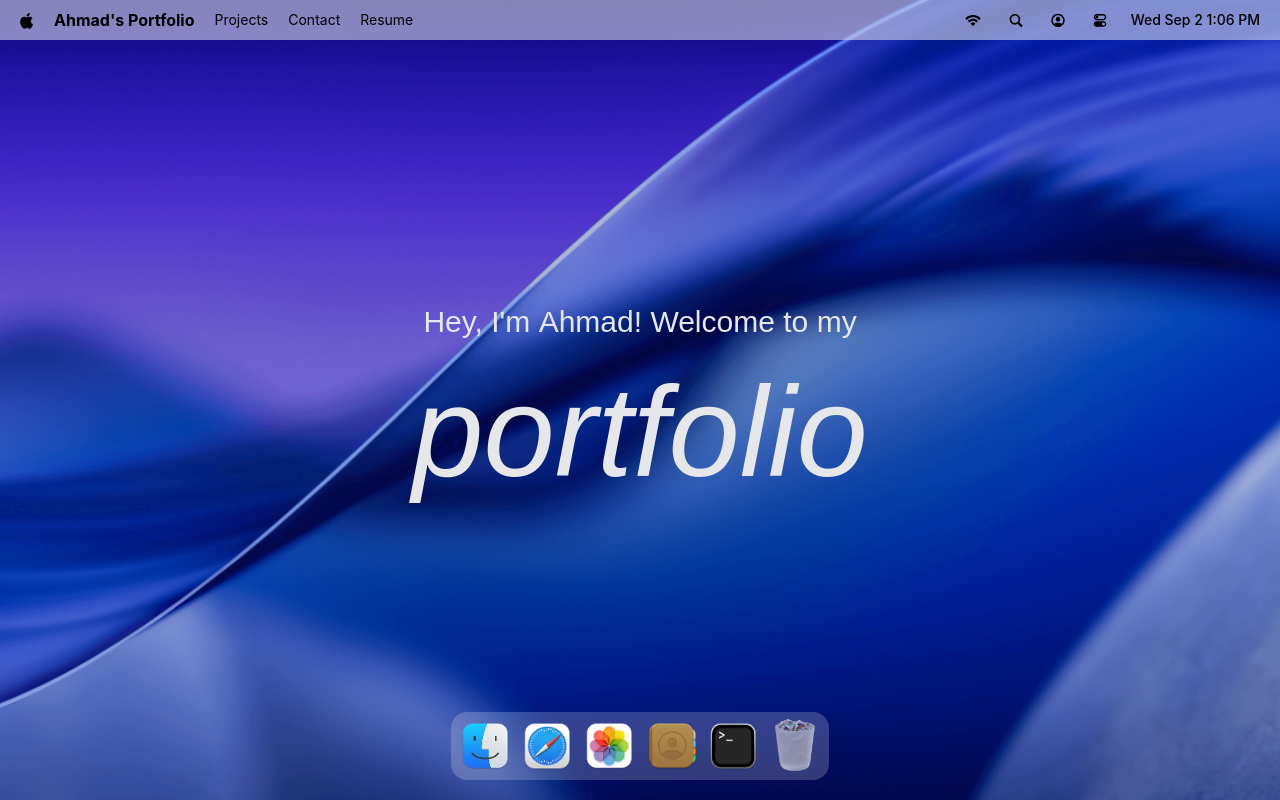
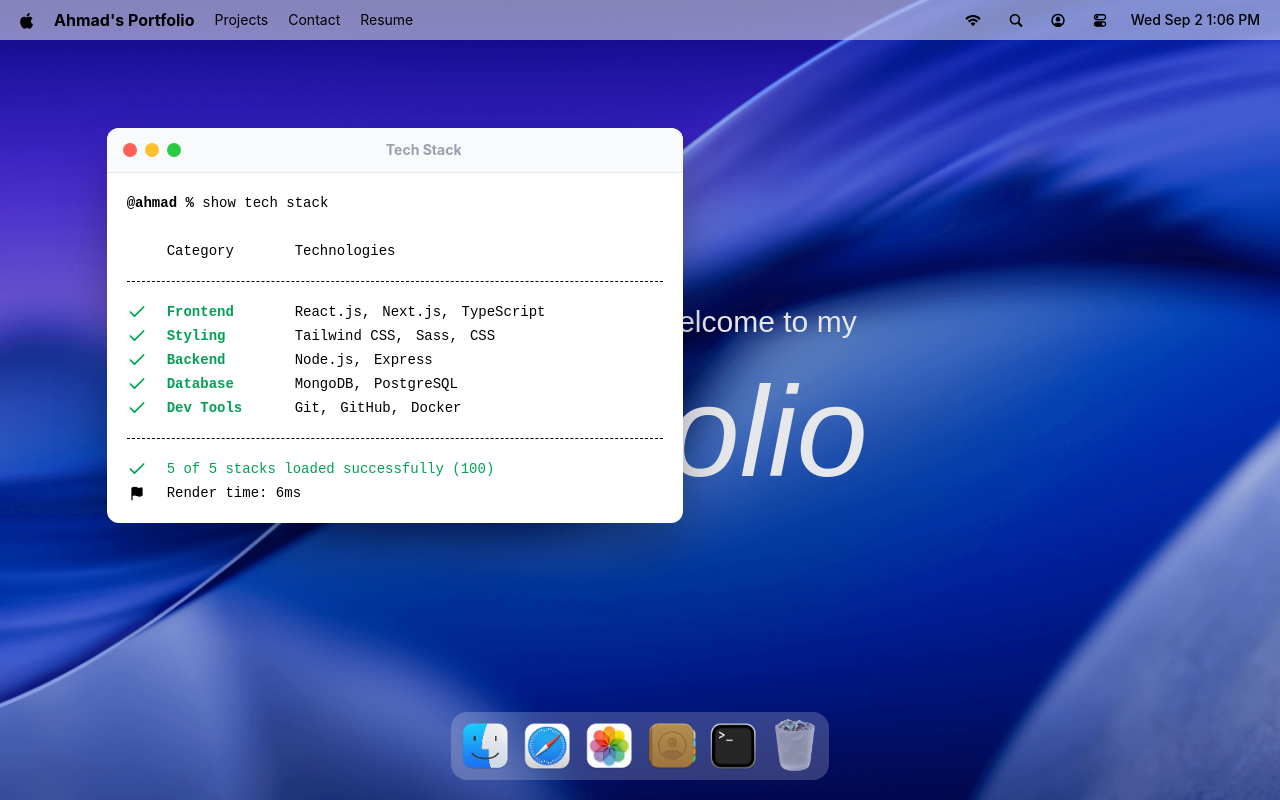
Before and after one commit to AhmadAli-68/MacOS-Style-Portfolio, a React (Vite) app: page / in a window 1280 px wide. Both pictures are taken after a click on the button 733 px from the left and 746 px from the top of the page. Built offline with nearby package versions, Linux system fonts and the light colour scheme; a web font is replaced by a local one.

Commit message:
Learned and implement Higher Order Component (HOC) and implement window component and controls

```diff
--- a/src/App.jsx
+++ b/src/App.jsx
@@ -1,4 +1,10 @@
+import gsap from 'gsap'
+import { Draggable } from 'gsap/Draggable'
+
 import { Dock, Navbar, Welcome } from '@components'
+import { Terminal } from '@windows'
+
+gsap.registerPlugin(Draggable)
 
 const App = () => {
   return (
@@ -6,6 +12,8 @@
       <Navbar />
       <Welcome />
       <Dock />
+
+      <Terminal />
     </main>
   )
 }
--- /dev/null
+++ b/src/components/WindowsControls.jsx
@@ -0,0 +1,14 @@
+import useWindowStore from '@store/window'
+
+const WindowsControls = ({ target }) => {
+  const { closeWindow } = useWindowStore()
+  return (
+    <div id='window-controls'>
+      <div className='close' onClick={() => closeWindow(target)} />
+      <div className='minimize' />
+      <div className='maximize' />
+    </div>
+  )
+}
+
+export default WindowsControls
--- a/src/components/index.js
+++ b/src/components/index.js
@@ -1,5 +1,6 @@
 import Navbar from './Navbar';
 import Welcome from './Welcome';
 import Dock from './Dock';
+import WindowsControls from './WindowsControls';
 
-export { Navbar, Welcome, Dock }
+export { Navbar, Welcome, Dock, WindowsControls }
--- a/src/constants/index.js
+++ b/src/constants/index.js
@@ -109,16 +109,12 @@
     items: ["React.js", "Next.js", "TypeScript"],
   },
   {
-    category: "Mobile",
-    items: ["React Native", "Expo"],
-  },
-  {
     category: "Styling",
     items: ["Tailwind CSS", "Sass", "CSS"],
   },
   {
     category: "Backend",
-    items: ["Node.js", "Express", "NestJS", "Hono"],
+    items: ["Node.js", "Express"],
   },
   {
     category: "Database",
--- /dev/null
+++ b/src/hoc/WindowWrapper.jsx
@@ -0,0 +1,64 @@
+import { useLayoutEffect, useRef } from 'react';
+import { useGSAP } from '@gsap/react';
+import useWindowStore from '@store/window'
+import gsap from 'gsap';
+import { Draggable } from 'gsap/Draggable';
+
+const WindowWrapper = (Component, windowKey) => {
+  const wrapped = (prop) => {
+    const { focusWindow, windows } = useWindowStore();
+    const { isOpen, zIndex } = windows[windowKey];
+    const ref = useRef(null)
+
+    useGSAP(() => {
+      const currentElement = ref.current;
+      if (!currentElement | !isOpen) return
+
+      currentElement.style.display = 'block';
+
+      gsap.fromTo(currentElement, {
+        scale: 0.8,
+        opacity: 0,
+        y: 40
+      }, {
+        scale: 1,
+        opacity: 1,
+        y: 0,
+        duration: 0.3,
+        ease: 'power3.out'
+      })
+    }, [isOpen])
+
+    useGSAP(() => {
+      const currentElement = ref.current;
+      if (!currentElement) return
+
+      const [instance] = Draggable.create(currentElement, {
+        onPress: () => focusWindow(windowKey)
+      })
+
+      return () => instance.kill()
+    }, [])
+
+    useLayoutEffect(() => {
+      const currentElement = ref.current;
+      if (!currentElement) return;
+      currentElement.style.display = isOpen ? 'block' : 'none';
+    }, [isOpen])
+
+    return <section
+      id={windowKey}
+      ref={ref}
+      style={{ zIndex }}
+      className='absolute'
+    >
+      <Component {...prop} />
+    </section>
+  }
+
+  wrapped.displayName = `WindowWrapper(${Component.displayName || Component.name || 'Component'})`;
+
+  return wrapped;
+};
+
+export default WindowWrapper
--- /dev/null
+++ b/src/windows/Terminal.jsx
@@ -0,0 +1,61 @@
+
+import { techStack } from '@constants'
+import { WindowsControls } from '@components'
+import WindowWrapper from '@hoc/WindowWrapper'
+import { Check, Flag } from 'lucide-react'
+
+const Terminal = () => {
+  return (
+    <>
+      <div id='window-header'>
+        <WindowsControls target='terminal' />
+        <h2>Tech Stack</h2>
+      </div>
+
+      <div className='techstack'>
+        <p>
+          <span className='font-bold'>@ahmad % </span>
+          show tech stack
+        </p>
+
+        <div className='label'>
+          <p className='w-32'>Category</p>
+          <p>Technologies</p>
+        </div>
+
+        <ul className='content'>
+          {techStack.map(({ category, items }) => (
+            <li key={category} className='flex items-center'>
+              <Check className='check' size={20} />
+              <h3>{category}</h3>
+              <ul>
+                {items.map((item, i) => (
+                  <li key={i}>
+                    {item}{i < items.length - 1 ? ',' : ''}
+                  </li>
+                ))}
+              </ul>
+            </li>
+          ))}
+        </ul>
+
+        <div className='footnote'>
+          <p>
+            <Check size={20} /> 5 of 5 stacks loaded successfully (100)
+          </p>
+
+          <p className='text-black'>
+            <Flag size={15} fill='black' />
+            Render time: 6ms
+          </p>
+        </div>
+      </div>
+    </>
+  )
+}
+
+const TerminalWindow = WindowWrapper(Terminal, 'terminal')
+
+export default TerminalWindow
+
+//? What is Higher Order Component (HOC)? -> It is the component that takes another component as an input and then returns a modified version of that component.
--- /dev/null
+++ b/src/windows/index.js
@@ -0,0 +1,3 @@
+import Terminal from './Terminal';
+
+export { Terminal }
```
